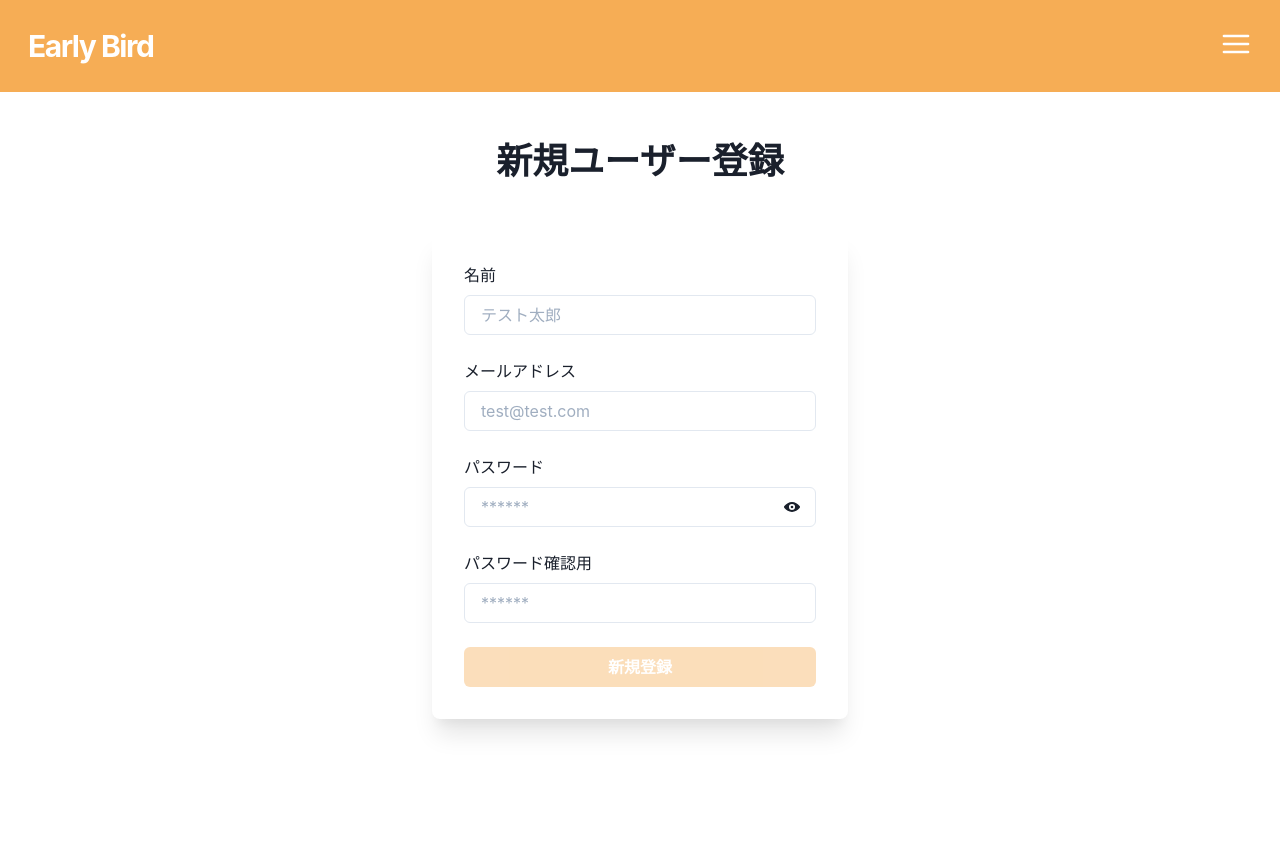
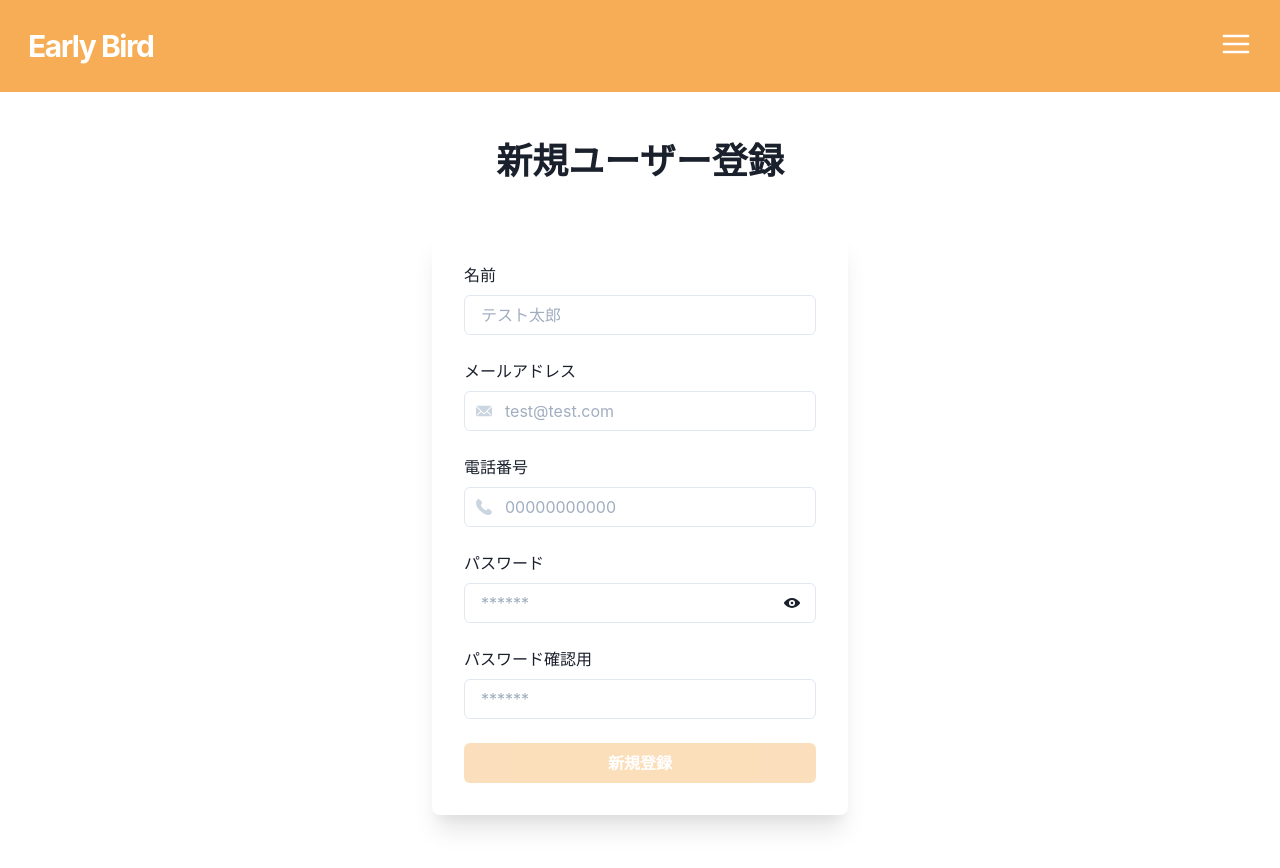
Before and after one commit to kazuki0122/front, a React (Create React App) app: page /signup in a window 1280 px wide. Shown: the top 868 px of the page. Before the commit the page ends 815 px from the top, so only its background shows below. Built offline with nearby package versions, Linux system fonts and the light colour scheme; what axios-case-converter would draw is missing.

Commit message:
登録時に、電話番号を追加

```diff
--- a/src/components/pages/Signup.tsx
+++ b/src/components/pages/Signup.tsx
@@ -15,14 +15,16 @@ import {
   InputRightElement,
   InputGroup,
   Heading,
+  InputLeftElement,
 } from '@chakra-ui/react';
-import { ViewIcon, ViewOffIcon } from '@chakra-ui/icons';
+import { EmailIcon, PhoneIcon, ViewIcon, ViewOffIcon } from '@chakra-ui/icons';
 import useMessage from 'hooks/useMessage';
 
 const Signup: React.VFC = () => {
   const { setIsSignedIn, setCurrentUser } = useContext(AuthContext)
   const [name, setName] = useState("")
   const [email, setEmail] = useState("")
+  const [phoneNumber, setPshoneNumber] = useState("")
   const [password, setPassword] = useState("")
   const [passwordConfirmation, setPasswordConfirmation] = useState("")
   const [show, setShow] = useState(false)
@@ -38,6 +40,7 @@ const Signup: React.VFC = () => {
     const params: SignUpParams = {
       name: name,
       email: email,
+      phone_number: phoneNumber,
       password: password,
       passwordConfirmation: passwordConfirmation
     }
@@ -87,11 +90,31 @@ const Signup: React.VFC = () => {
             </FormControl>
             <FormControl id="email">
               <FormLabel>メールアドレス</FormLabel>
+              <InputGroup>
+              <InputLeftElement
+                pointerEvents="none"
+                children={<EmailIcon color="gray.300" />}
+              />
               <Input
                 placeholder="test@test.com"
                 value={email}
                 onChange={event => setEmail(event.target.value)}
               />
+              </InputGroup>
+            </FormControl>
+            <FormControl id="phone-number">
+              <FormLabel>電話番号</FormLabel>
+              <InputGroup>
+                <InputLeftElement
+                  pointerEvents="none"
+                  children={<PhoneIcon color="gray.300" />}
+                />
+                <Input
+                  placeholder="00000000000"
+                  value={phoneNumber}
+                  onChange={event => setPshoneNumber(event.target.value)}
+                />
+              </InputGroup>
             </FormControl>
             <FormControl id="password">
               <FormLabel>パスワード</FormLabel>
--- a/src/interfaces/index.ts
+++ b/src/interfaces/index.ts
@@ -3,6 +3,7 @@ export interface SignUpParams {
   name: string
   email: string
   password: string
+  phone_number: string
   passwordConfirmation: string
 }
 
@@ -20,6 +21,7 @@ export interface User {
   email: string
   name: string
   nickname: string
+  phone_number: string
   image?: string
   allowPasswordChange: boolean
   created_at: Date
```
